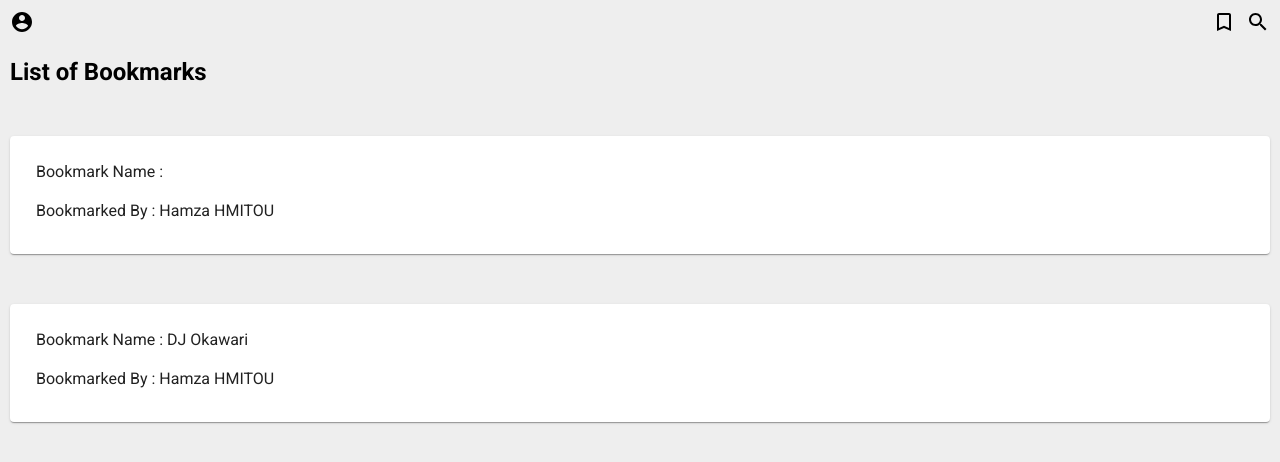
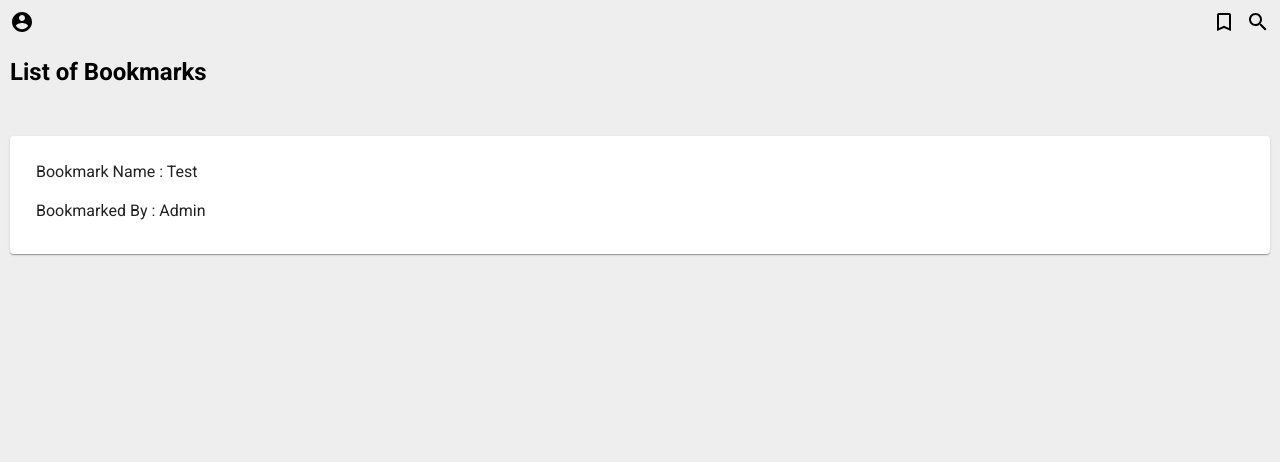
Before and after one commit to hhamza1/frubookmark, a React (Create React App) app: page / in a window 1280 px wide. Shown: the top 462 px of the page. Built offline with nearby package versions, Linux system fonts and the light colour scheme; no server answers.

Commit message:
Change App to class component

```diff
--- a/src/components/App.js
+++ b/src/components/App.js
@@ -1,5 +1,4 @@
 import React, {Component} from 'react';
-import * as axios from 'axios';
 import Header from './Header';
 import CardList from './CardList';
 import './style/css/App.css';
@@ -8,22 +7,24 @@ class App extends Component{
   constructor() {
     super();
     this.state = {
-      data: {},
+      bookmarks: [
+        {
+          title : "Test",
+          author: "Admin"
+        }
+      ],
       loaded: 'false'
     }
   }
 
   componentDidMount() {
-    axios.get('https://iframe.ly/api/oembed?url=https://www.youtube.com/watch?v=pBuZEGYXA6E&api_key=e3875b6edf5da6143a27bc')
-    .then(res => this.setState({data: res.data}))
-    .catch(err => console.log(err))
   }
   render() {
     return (
       <div className="container">
           <Header />
           <h2>List of Bookmarks</h2>
-          <CardList data={this.state.data}/>
+          <CardList bookmarks={this.state.bookmarks}/>
       </div>
     );
   }
--- a/src/components/CardList.js
+++ b/src/components/CardList.js
@@ -1,27 +1,32 @@
 import React from "react";
 import {Card, CardContent} from '@material-ui/core';
 import './style/css/CardList.css';
-const CardList = ({data}) => {
+const CardList = ({bookmarks}) => {
+    if(bookmarks.length !== 0) {
         return(
             <div>
-            <Card className="card">
+                {bookmarks.map((bookmark, key) => {
+                    return(
+                        <Card key={key} className="card">
                             <CardContent className="card__details">
                                 <ul>
-                        <li>Bookmark Name : {data.title}</li>
-                        <li>Bookmarked By : Hamza HMITOU</li>
+                                    <li>Bookmark Name : {bookmark.title}</li>
+                                    <li>Bookmarked By : {bookmark.author}</li>
                                 </ul>
                             </CardContent>
                         </Card>
-            <Card className="card">
-                    <CardContent className="card__details">
-                        <ul>
-                            <li>Bookmark Name : DJ Okawari</li>
-                            <li>Bookmarked By : Hamza HMITOU</li>
-                        </ul>
-                    </CardContent>
-            </Card>
+                    )
+                })}
             </div>
         );
     }
+    else {
+        return (
+            <div>
+                No bookmarks found!
+            </div>
+        )
+    }
+}
 
 export default CardList;
```
Lines whose indentation alone changed are shown as unchanged.
